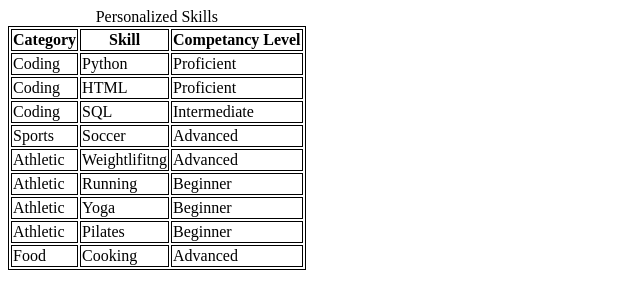
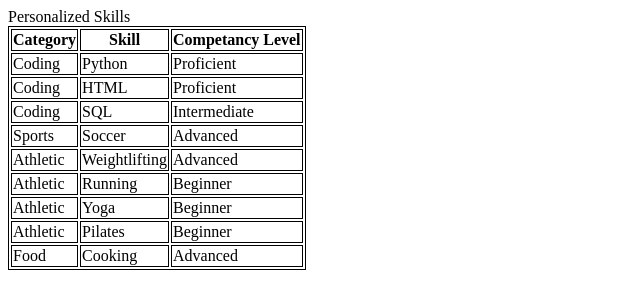
Before and after one commit to letepan/ist263, a plain HTML site: page lab04/skills.html in a window 1280 px wide. Shown: the whole page, without its empty margins (0-640 px from the left). Drawn offline with Linux system fonts and the light colour scheme.

Commit message:
Update skills.html

```diff
--- a/lab04/skills.html
+++ b/lab04/skills.html
@@ -9,8 +9,8 @@
         </style>
     </head>
     <body>
-        <table>
          <caption>Personalized Skills</caption>
+         <table>
             <tr>
                 <th>Category</th>
                 <th>Skill</th>
@@ -38,7 +38,7 @@
             </tr>
             <tr>
                 <td>Athletic</td>
-                <td>Weightlifitng</td>
+                <td>Weightlifting</td>
                 <td>Advanced</td>
             </tr>
             <tr>
```
